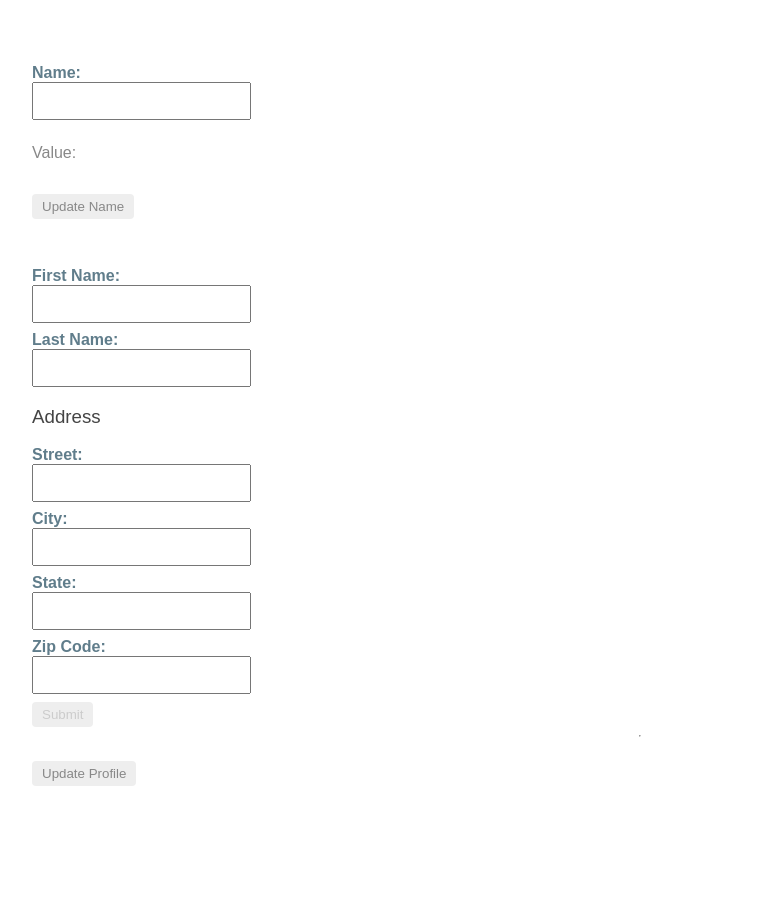
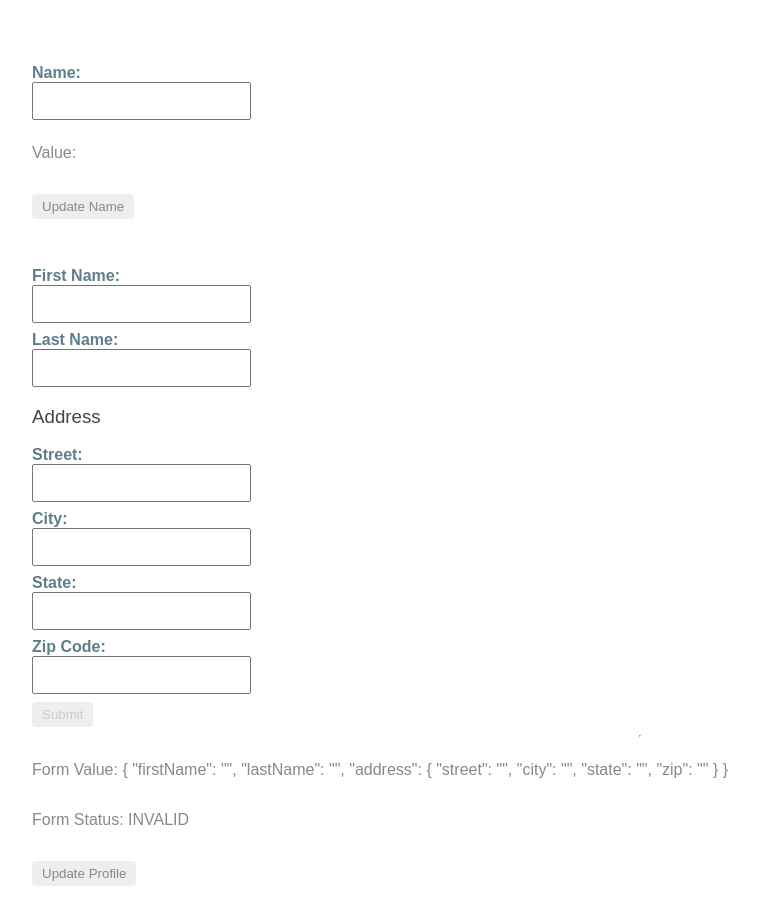
Before and after one commit to rajeshduggal/angular-reactive-forms, an Angular app: page / in a window 1280 px wide. Shown: the top 924 px of the page, without its empty margins (0-759 px from the left). Before the commit the page ends 834 px from the top, so only its background shows below. Built offline with nearby package versions, Linux system fonts and the light colour scheme.

Commit message:
Display profileForm "value" and "status" attributes

```diff
--- a/src/app/profile-editor/profile-editor.component.html
+++ b/src/app/profile-editor/profile-editor.component.html
@@ -36,6 +36,17 @@
 </form>
 
 <hr>
+
+
+<p>
+  Form Value: {{ profileForm.value | json }}
+</p>
+
+
+<p>
+  Form Status: {{ profileForm.status }}
+</p>
+
 <p>
   <button (click)="updateProfile()">Update Profile</button>
 </p>
```
